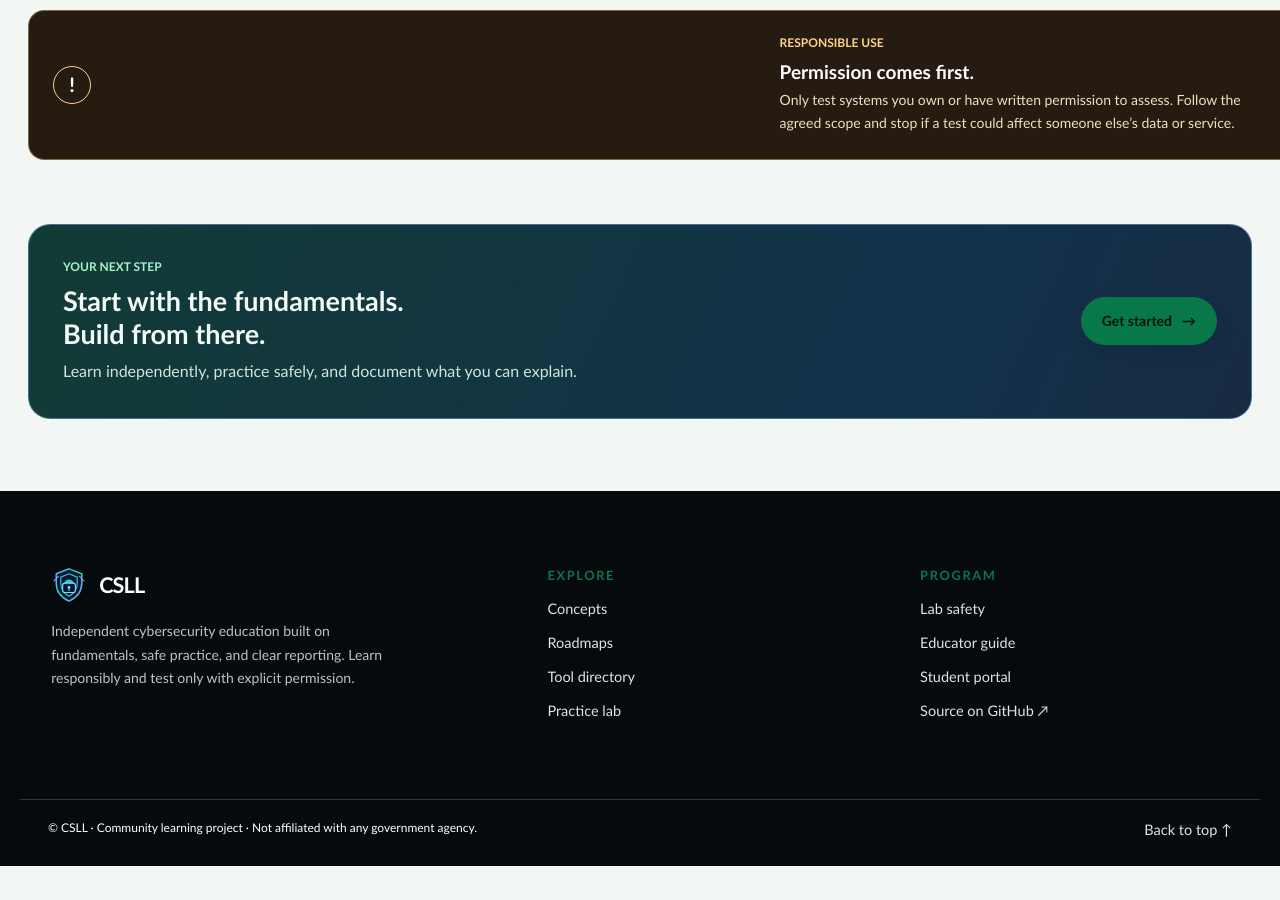
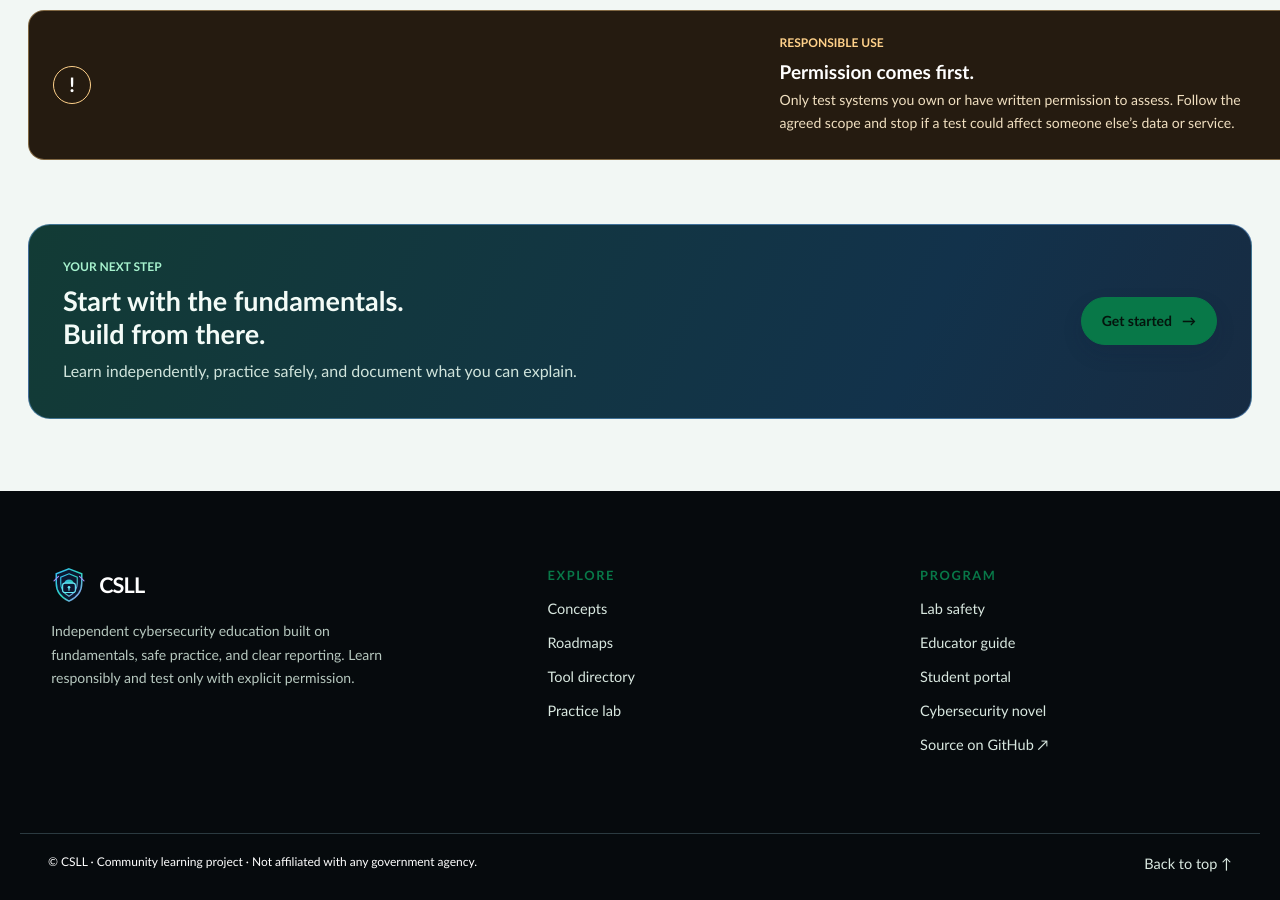
Before and after one commit to Learning-No/Cybersecurity-Learning-Lab, a Jekyll site: the page built from index.html, in a window 1280 px wide and 900 px high, scrolled down 6235 px. Built offline with Jekyll 4.4.1, drawn with Linux system fonts in a browser that asks for light colours; before the commit the page ends 7101 px from its top, so only the background shows below that.

Commit message:
Add Novel navigation and refresh stylesheet cache key

```diff
--- a/_layouts/default.html
+++ b/_layouts/default.html
@@ -7,7 +7,7 @@
 <meta name="description" content="{{ page.description | default: site.description | escape }}">
 <title>{% if page.title and page.title != 'Home' %}{{ page.title | escape }} | {% endif %}Cybersecurity Learning Lab</title>
 <link rel="icon" type="image/svg+xml" href="{{ '/assets/images/favicon.svg' | relative_url }}">
-<link rel="stylesheet" href="{{ '/assets/css/executive.css' | relative_url }}?v=redesign-landing-1">
+<link rel="stylesheet" href="{{ '/assets/css/executive.css' | relative_url }}?v=20261028-novel1">
 </head>
 <body id="top">
 <a class="skip-link" href="#main-content">Skip to main content</a>
@@ -32,6 +32,7 @@
         <a href="{{ '/roadmaps/' | relative_url }}">Roadmaps</a>
         <a href="{{ '/labs/' | relative_url }}">Labs</a>
         <a href="{{ '/resources/' | relative_url }}">Resources</a>
+        <a href="{{ '/novel/' | relative_url }}">Novel</a>
       </div>
     </nav>
     <div class="header-actions">
@@ -69,6 +70,7 @@
         <a href="{{ '/labs/' | relative_url }}">Lab safety</a>
         <a href="{{ '/instructors/' | relative_url }}">Educator guide</a>
         <a href="{{ '/student-portal/' | relative_url }}">Student portal</a>
+        <a href="{{ '/novel/' | relative_url }}">Cybersecurity novel</a>
         <a href="https://github.com/Learning-No/Cybersecurity-Learning-Lab" target="_blank" rel="noopener noreferrer">Source on GitHub ↗</a>
       </div>
     </div>
```
